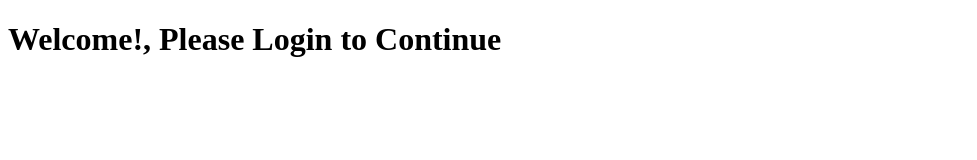
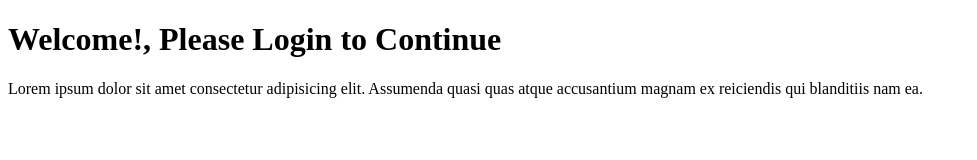
Before and after one commit to CodeLawd/myapp, a website: page login.html in a window 1280 px wide. Shown: the whole page, without its empty margins (0-977 px from the left). Drawn offline with Linux system fonts and the light colour scheme.

Commit message:
Edited the login page

```diff
--- a/login.html
+++ b/login.html
@@ -8,5 +8,6 @@
   </head>
   <body>
     <h1>Welcome!, Please Login to Continue</h1>
+    <p>Lorem ipsum dolor sit amet consectetur adipisicing elit. Assumenda quasi quas atque accusantium magnam ex reiciendis qui blanditiis nam ea.</p>
   </body>
 </html>
```
